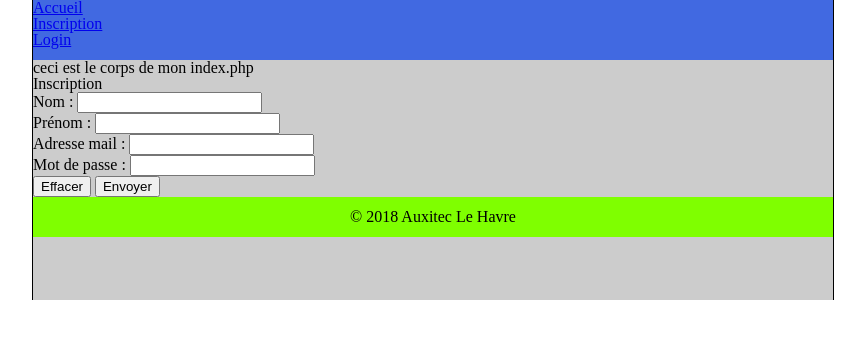
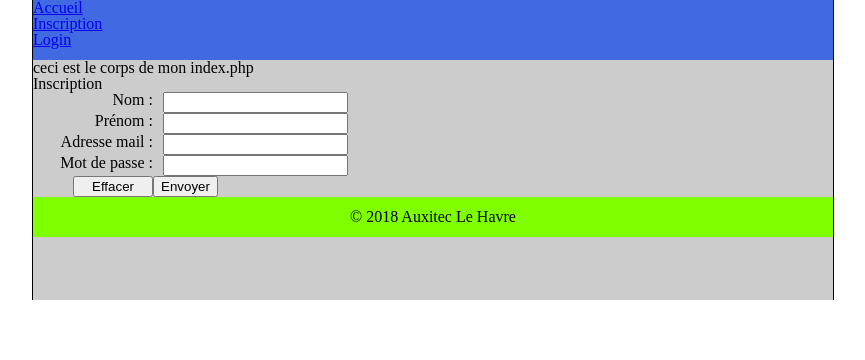
Before and after one commit to auxitec/auxitec2, a PHP site: page /index.php?page=inscription in a window 1280 px wide. Shown: the top 360 px of the page, without its empty margins (207-1072 px from the left). Run offline with PHP 8.4, Linux system fonts and the light colour scheme.

Commit message:
CSS Formulaire

```diff
--- a/assets/css/style.css
+++ b/assets/css/style.css
@@ -17,6 +17,7 @@ footer {
     height: 40px;
     line-height: 40px;
     background-color: chartreuse;
+    clear: left;
 }
 
 footer p {
@@ -32,3 +33,16 @@ div#container {
     margin-left: auto;
     margin-right: auto;
 }
+
+form label {
+    float: left;
+    width: 120px;
+    text-align: right;
+    padding: 0 10px 0 0;
+}
+
+form input[type="reset"]{
+    float: left;
+    width: 80px;
+    margin: 0 0 0 40px;
+}
```
Also changed, not shown: includes/inscription.inc.php (+36 -1 lines).
